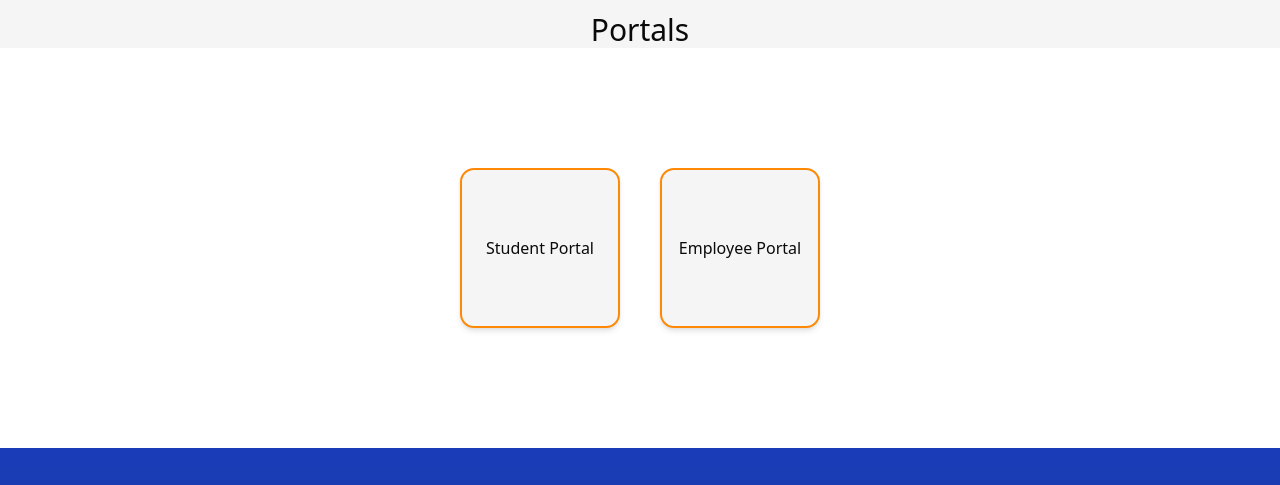
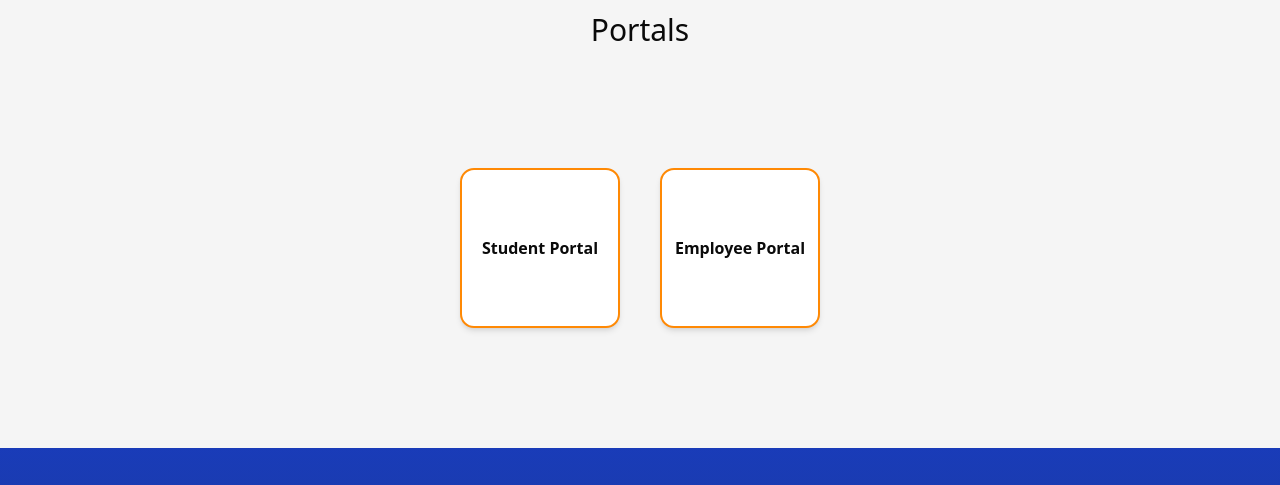
Before and after one commit to G-60/ZTIC-Overhauled, a React (Vite) app: page /#/Portals in a window 1280 px wide. Shown: the part 206-691 px from the top of the page. Built offline with nearby package versions, Linux system fonts and the light colour scheme.

Commit message:
Add guide plan component & fix some issues

```diff
--- /dev/null
+++ b/src/components/GuidePlanDownloader.tsx
@@ -0,0 +1,38 @@
+import NavBar from "@/components/NavBar";
+import Footer from "@/components/Footer";
+import Title from "@/components/Title";
+import Dnav from "@/components/DepNavbar";
+
+interface guidePlanProps {
+    title: string,
+    guideplanimg: string
+
+}
+export default function Gplan( {title, guideplanimg}: guidePlanProps) {
+    // download guide plan into user's device
+    const handleDownload = () => {
+    const link = document.createElement("a");
+    link.href = guideplanimg;
+    link.download = "cybersecurity guide plan.png";
+    link.click();
+  };
+
+    return (
+        <>
+            <NavBar />
+            <Title name={title} />
+            <Dnav
+            about="/Departments/Cybersecurity/About"
+            members="/Departments/Cybersecurity/Members"
+            gplan="/Departments/Cybersecurity/Guide-Plan"
+            />
+            <main className="w-full h-fit flex py-10 justify-center bg-neutral-100">
+                <button type="button" onClick={handleDownload}
+                className="cursor-pointer text-2xl border-b-2 border-blue-600 text-blue-600
+                hover:border-orange-400 hover:text-orange-400 transition-all"
+                >Download Plan</button>
+            </main>
+            <Footer />
+        </>
+    )
+}
--- a/src/pages/Portals.tsx
+++ b/src/pages/Portals.tsx
@@ -11,23 +11,25 @@ function Portals() {
         <>
         <NavBar />
         <Title name="Portals" />
-        <div className="w-full h-100 flex justify-center items-center flex-wrap">
-            <div className="
-            border-2 border-orange-400 rounded-xl flex justify-center items-center p-2 w-40 h-40 shadow-md
-            hover:scale-102 hover:shadow-2xl transition-all m-5 bg-neutral-100 cursor-pointer hover:border-3
+        <div className="w-full h-100 flex justify-center items-center flex-wrap bg-neutral-100">
+            <a
+            href="https://eservices.zu.edu.jo/tech_regist_gate/Login/loginPage"
+            target="_blank"
+            className="border-2 border-orange-400 rounded-xl flex justify-center items-center p-2 w-40 h-40 shadow-md
+            hover:scale-102 hover:shadow-2xl transition-all m-5 bg-white cursor-pointer hover:border-3
             ">
-                <h2 className="
-                text-md
-                ">Student Portal</h2>
-            </div>
-            <div className="
-            border-2 border-orange-400 rounded-xl flex justify-center items-center p-2 w-40 h-40 shadow-md
-            hover:scale-102 hover:shadow-2xl transition-all m-5 bg-neutral-100 cursor-pointer hover:border-3
-            ">
-                <h2 className="
-                text-md
-                ">Employee Portal</h2>
-            </div>
+                <p className="
+                text-md font-semibold"
+                >Student Portal</p>
+            </a>
+            <a
+            href="https://eservices.zu.edu.jo/tech_emp/"
+            target="_blank"
+            className="border-2 border-orange-400 rounded-xl flex justify-center items-center p-2 w-40 h-40 shadow-md
+            hover:scale-102 hover:shadow-2xl transition-all m-5 bg-white cursor-pointer hover:border-3">
+                <p className="text-md font-semibold"
+                >Employee Portal</p>
+            </a>
             <div></div>
         </div>
         <Footer />
--- a/src/pages/departments/cybersecurity/About.tsx
+++ b/src/pages/departments/cybersecurity/About.tsx
@@ -14,9 +14,9 @@ export default function Cyber() {
                 gplan="/Departments/Cybersecurity/Guide-Plan"
                 />
                 <h1
-                className="p-3 border-l-2 border-orange-400 text-2xl ml-10 mt-10"
+                className="p-3 border-l-2 border-orange-400 text-2xl ml-5 mt-10"
                 >About the Specialization</h1>
-                <p className="m-10 mt-5">Information protection and security has become an urgent necessity for individuals and institutions of all kinds, they should possess knowledge of methods that protect them from piracy that threatens the security of their information. With the spread of technical means for processing, storing, trading, exchanging, and interacting with data via the Internet and networks, cybersecurity, or what is called “cybersecurity,” has become a means of protecting systems and devices and electronic data in various business and data organizations.
+                <p className="p-5 mt-5">Information protection and security has become an urgent necessity for individuals and institutions of all kinds, they should possess knowledge of methods that protect them from piracy that threatens the security of their information. With the spread of technical means for processing, storing, trading, exchanging, and interacting with data via the Internet and networks, cybersecurity, or what is called “cybersecurity,” has become a means of protecting systems and devices and electronic data in various business and data organizations.
                     The field of cybersecurity is considered one of the most vital fields in the information technology sector, as it examines theories and strategies for providing protection for information from potential threats, identifying modern hacking methods and avoiding them, assessing gaps and weaknesses in computer systems and networks, addressing gaps that lead to security breaches, and using and developing encryption software and information security.
                     <br /><br />The Cybersecurity Diploma Program at Zarqa Technical Intermediate College provides, from a technical standpoint, the means, tools and procedures necessary to ensure the protection of information from internal and external dangers from a legal perspective, information security is the subject of legal studies and measures to protect the confidentiality and integrity of information and combat activities that attack it or exploit its systems to commit crime. It is the goal of legislation to protect information from illegal activities that target information and its systems, such as internet crimes and digital electronic crimes.</p>
             </main>
--- a/src/pages/departments/cybersecurity/GuidePlan.tsx
+++ b/src/pages/departments/cybersecurity/GuidePlan.tsx
@@ -1,24 +1,12 @@
-import NavBar from "@/components/NavBar";
-import Footer from "@/components/Footer";
-import Title from "@/components/Title";
-import Dnav from "@/components/DepNavbar";
-import guidep from "@/assets/images/departmentimgs/guide_plans/cybersecurity.png"
-export default function Gplan() {
+import Gplan from "@/components/GuidePlanDownloader"
+import CyberPlan from '@/assets/images/departmentimgs/guide_plans/cybersecurity.png'
+export default function guidePlanPage() {
     return (
         <>
-            <NavBar />
-            <Title name="Cybersecurity Guide Plan" />
-            <Dnav
-            about="/Departments/Cybersecurity/About"
-            members="/Departments/Cybersecurity/Members"
-            gplan="/Departments/Cybersecurity/Guide-Plan"
-            />
-            <main className="w-full h-fit flex mt-10 mb-10 justify-center bg-neutral-100">
-              <img src={guidep} alt="cybersecurity guide plan"
-              className="w-200 h-200"
-              />
-            </main>
-            <Footer />
+        <Gplan
+        title="Cybersecurity Guide Plan"
+        guideplanimg={CyberPlan}
+        />
         </>
     )
 }
--- a/src/pages/departments/cybersecurity/Members.tsx
+++ b/src/pages/departments/cybersecurity/Members.tsx
@@ -22,7 +22,7 @@ export default function Members() {
             members="/Departments/Cybersecurity/Members"
             gplan="/Departments/Cybersecurity/Guide-Plan"
             />
-            <main className="w-full h-fit mb-10 bg-neutral-100">
+            <main className="w-full h-fit pb-10 bg-neutral-100">
                 <div className="grid grid-cols-1 sm:grid-cols-2 xl:grid-cols-3 2xl:grid-cols-4 place-items-center gap-y-5 pt-8 mx-10">
                     <div className="col-span-full">
                     <Pcard
```
